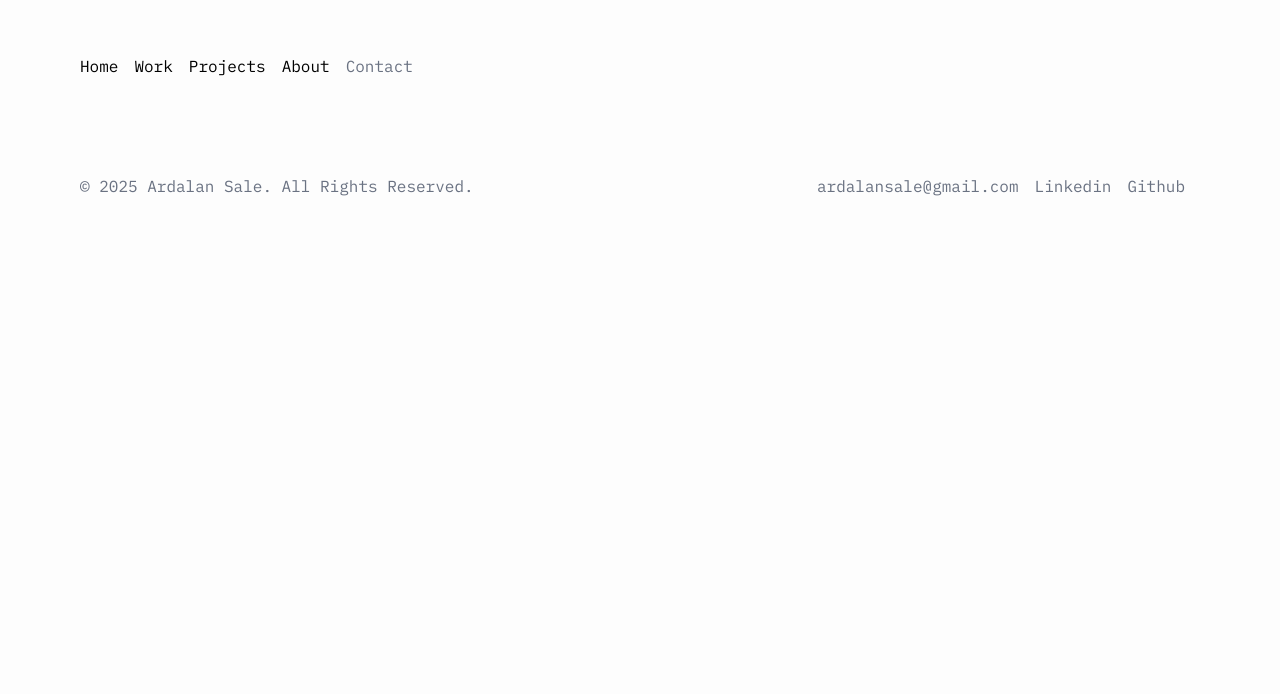
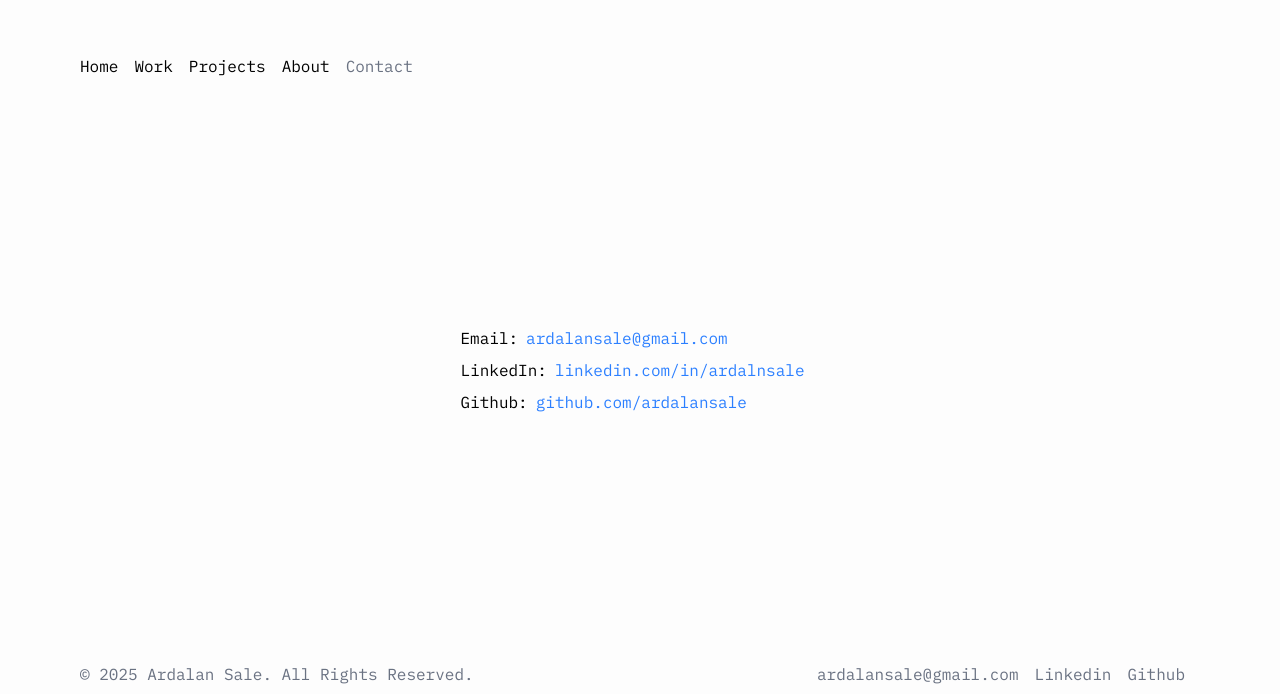
Before and after one commit to ardalansale/portfolio-ardalansale, a Next.js app: page /contact in a window 1280 px wide. Shown: the part 114-808 px from the top of the page. Built offline with nearby package versions, Linux system fonts and the light colour scheme.

Commit message:
Skapat kontaktsida med hjälp av ContactInfo.tsx komponent

```diff
--- a/app/about/page.tsx
+++ b/app/about/page.tsx
@@ -40,12 +40,24 @@ export default function About() {
             </article>
 
             {/* Bild */}
-            <section className='flex flex-col flex-1 gap-8 items-center'>
+            <section className='flex flex-col flex-2 gap-8 items-center'>
                 <figure>
                     <Image
                         src="/images/ardalan.webp"
                         alt="A picture of me, Ardalan"
-                        width={250}
+                        width={350}
+                        height={0}
+                        className='rounded-md mx-auto'
+                        priority
+                    />
+                    {/* <figcaption></figcaption> */}
+                </figure>
+
+                <figure>
+                    <Image
+                        src="/images/donut.webp"
+                        alt="A pink donut made in Blender"
+                        width={350}
                         height={0}
                         className='rounded-md mx-auto'
                         priority
@@ -57,19 +69,7 @@ export default function About() {
                     <Image
                         src="/images/skyline.webp"
                         alt="a picture of a car in Gran Turismo 7"
-                        width={250}
-                        height={0}
-                        className='rounded-md mx-auto'
-                        priority
-                    />
-                    {/* <figcaption></figcaption> */}
-                </figure>
-
-                <figure>
-                    <Image
-                        src="/images/donut.webp"
-                        alt="A pink donut made in Blender"
-                        width={250}
+                        width={350}
                         height={0}
                         className='rounded-md mx-auto'
                         priority
--- a/app/contact/page.tsx
+++ b/app/contact/page.tsx
@@ -5,11 +5,33 @@ export const metadata: Metadata = {
 }
 
 import { Metadata } from 'next'
+import Link from 'next/link'
+import ContactInfo, {ContactItem} from "@/components/ContactInfo"
 
 export default function Contact() {
+    const contactItems: ContactItem[] = [
+        {
+            label: "Email",
+            value: "ardalansale@gmail.com",
+            href: "mailto:ardalansaleh@gmail.com"
+        },
+        {
+            label: "LinkedIn",
+            value: "linkedin.com/in/ardalnsale",
+            href: "https://www.linkedin.com/in/ardalansale",
+            linkProps: {target: "_blank", rel: "noopener noreferrer"}
+        },
+        {
+            label: "Github",
+            value: "github.com/ardalansale",
+            href: "https://www.github.com/ardalansale",
+            linkProps: {target: "_blank", rel: "noopener noreferrer"}
+        }
+    ]
+
     return (
-        <section>
-
-        </section>
+        <main className='flex flex-col items-center py-20 md:py-30 lg:py-40'>
+        <ContactInfo items={contactItems}/>
+        </main>
     );
 }
--- a/app/not-found.tsx
+++ b/app/not-found.tsx
@@ -3,7 +3,7 @@ import Image from 'next/image';
 
 export default function NotFound() {
     return (
-    <main className='flex flex-col py-20 md:py-30 lg:py-40 bg-pink-100 rounded-2xl'>
+    <main className='flex flex-col py-20 items-center md:py-30 lg:py-40 bg-pink-100 rounded-2xl'>
         <div>
             <Image
             src="/images/404-glass.webp"
--- a/app/page.tsx
+++ b/app/page.tsx
@@ -9,7 +9,7 @@ export default function Home() {
     <main className="flex flex-col gap-4 max-w-150">
       <h1 className='text-4xl font-regular'>Ardalan Sale</h1>
       <h1 className='text-4xl text-zinc-500'>UX Designer & Web Developer</h1>
-      <div className="space-y-4 gap-4">
+      <div className="space-y- gap-4">
         <p>I&apos;m a UX Designer making the leap into Frontend Development; blending design vision with the ability to bring it to life in code.</p>
         <p>Fascinated by how people think, feel and interact, I shape those insights into digital experiences that guide, inspire, and make every interaction feel intentional. I believe the best digital experiences are born where human understanding meets technical precision; where every design choice is backed by empathy and every line of code has purpose.</p>
         <p className="text-blue-600">I&apos;m currently studying at Lexicon IT-Proffs in Stockholm and looking for an internship from October 30, 2025 to January 29, 2026.</p>
--- /dev/null
+++ b/components/ContactInfo.tsx
@@ -0,0 +1,33 @@
+export type ContactItem = {
+    label: string;
+    value: string;
+    href?: string;
+    linkProps?: React.AnchorHTMLAttributes<HTMLAnchorElement>;
+}
+
+type ContactInfoProps = {
+    items: ContactItem[];
+};
+
+export default function ContactInfo({items}: ContactInfoProps) {
+    return (
+        <address className="not-italic space-y-2">
+            {items.map(({label, value, href, linkProps}, index) => (
+                <div key={index} className="flex gap-2">
+                    <span className="font-normal">{label}:</span>
+                    {href ? (
+                        <a
+                        href={href}
+                        className="text-blue-500 hover:underline"
+                        {...linkProps}
+                        >
+                        {value}
+                        </a>
+                    ) : (
+                        <span>{value}</span>
+                    )}
+                </div>
+            ))}
+        </address>
+    );
+}
```
